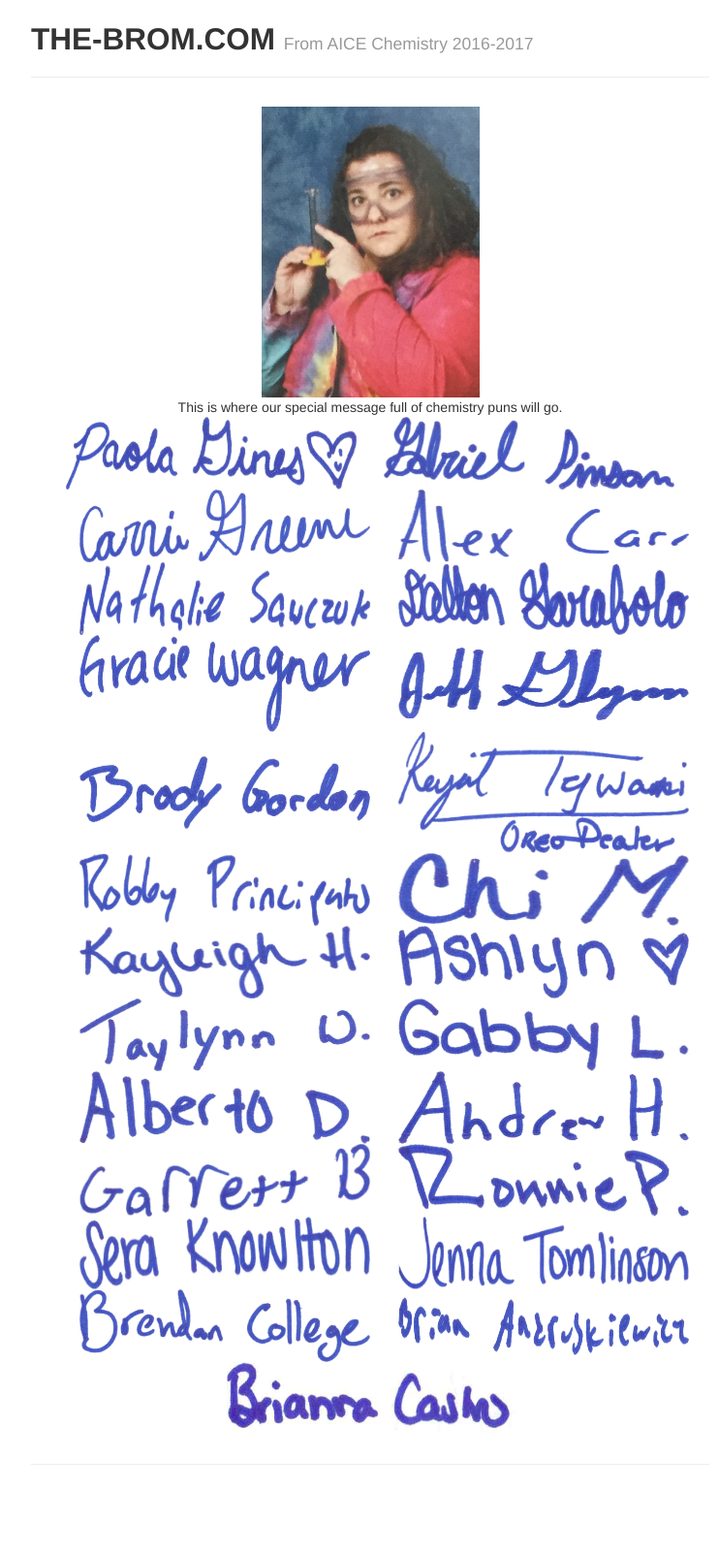
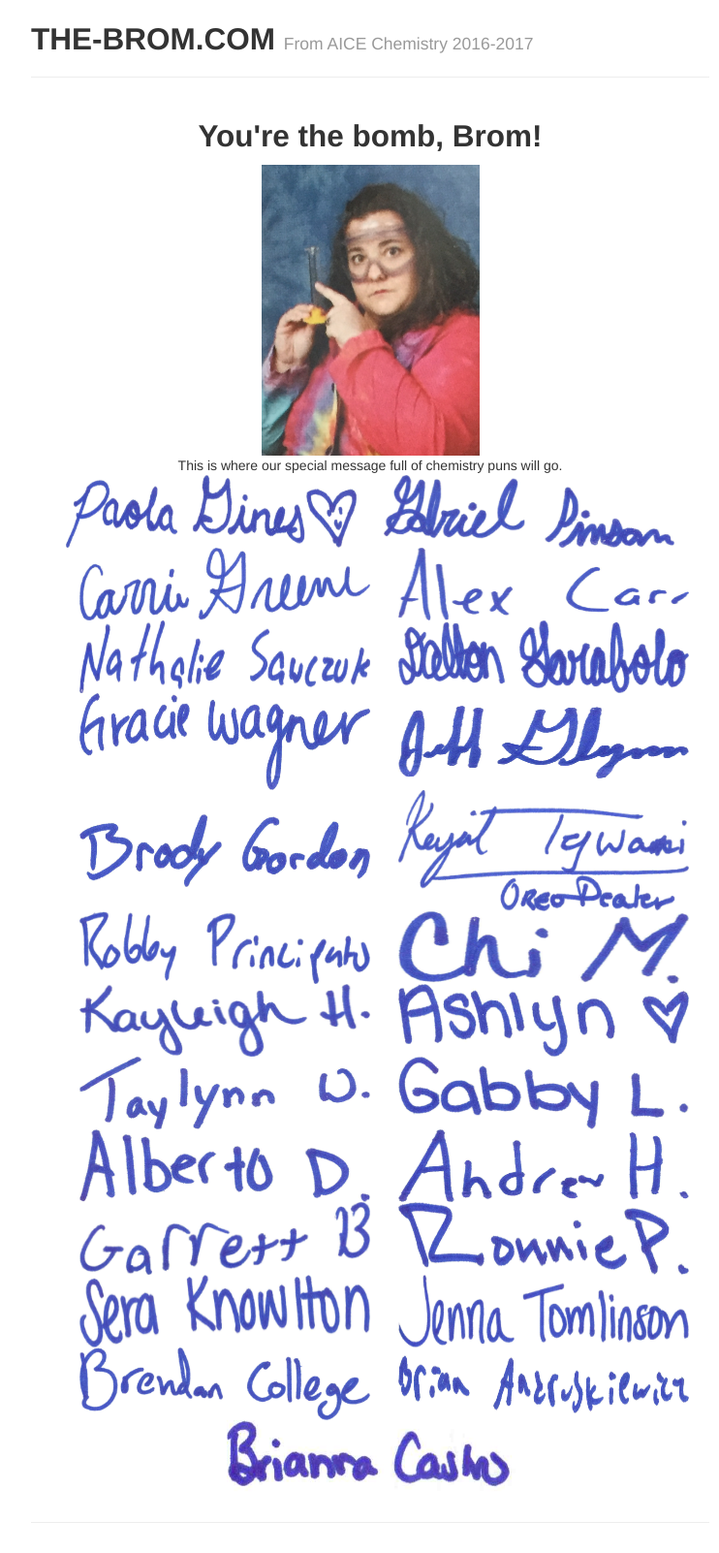
Before and after one commit to the-brom/the-brom.com, a Jekyll site: the page built from index.md, in a window 1280 px wide. Shown: the whole page at 97% size, without its empty margins (258-1000 px from the left). Built offline with Jekyll 4.4.1, drawn with Linux system fonts in a browser that asks for light colours; before the commit the page ends 1542 px from its top, so only the background shows below that.

Commit message:
Update index.md

```diff
--- a/index.md
+++ b/index.md
@@ -6,6 +6,7 @@ description: Mrs. Bromley is THE-BROM.COM!
 ---
 
 <center>
+<h2>You're the bomb, Brom!</h2>
 <img src="bromley.png" alt="The Brom!" style="height:300px;width:225px;"><br>
 This is where our special message full of chemistry puns will go.
 <img src="signatures_optimized/1.jpg" alt="Signature" style="height:75px;width:300px;"><img src="space.png">
```
